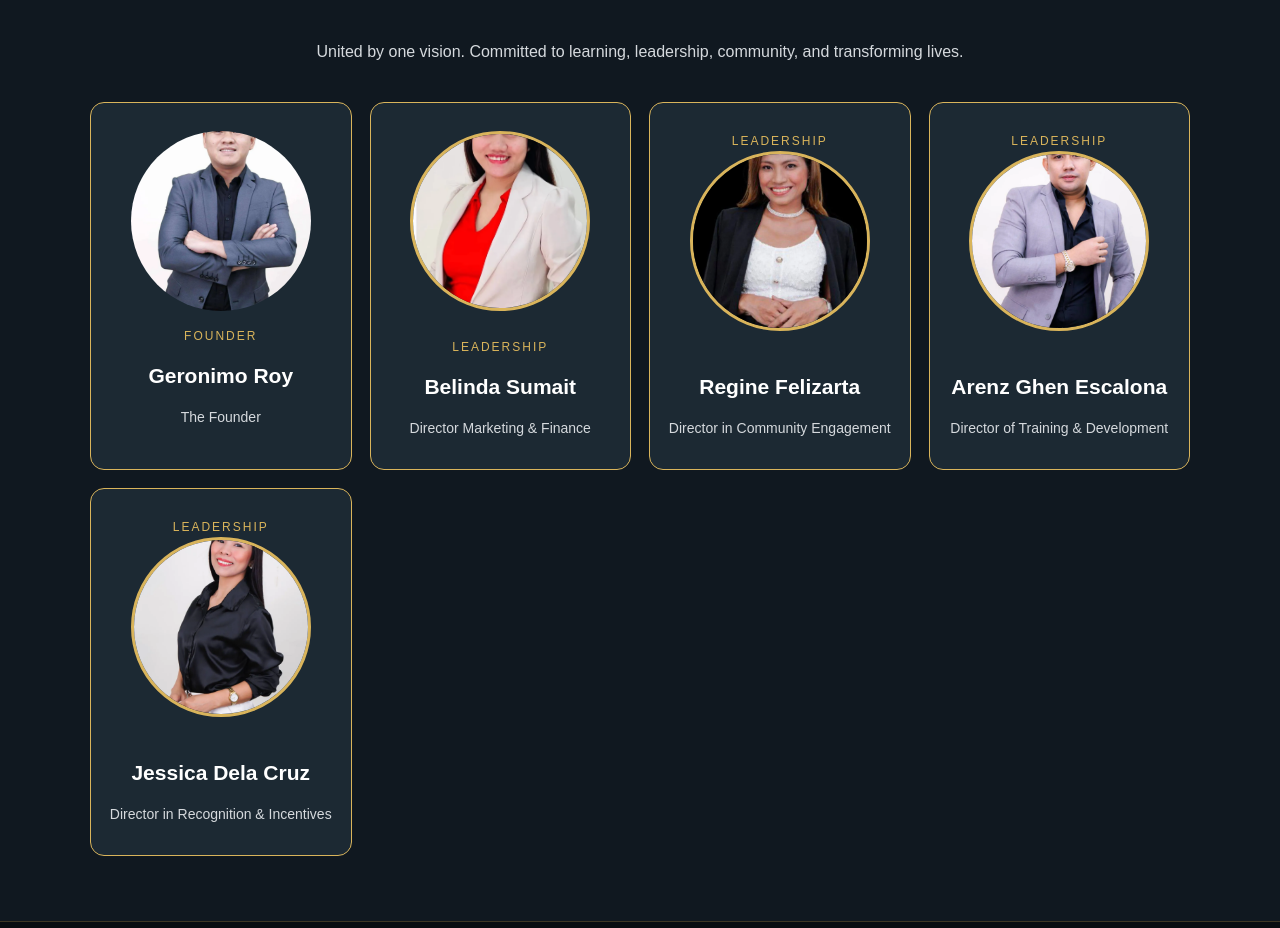
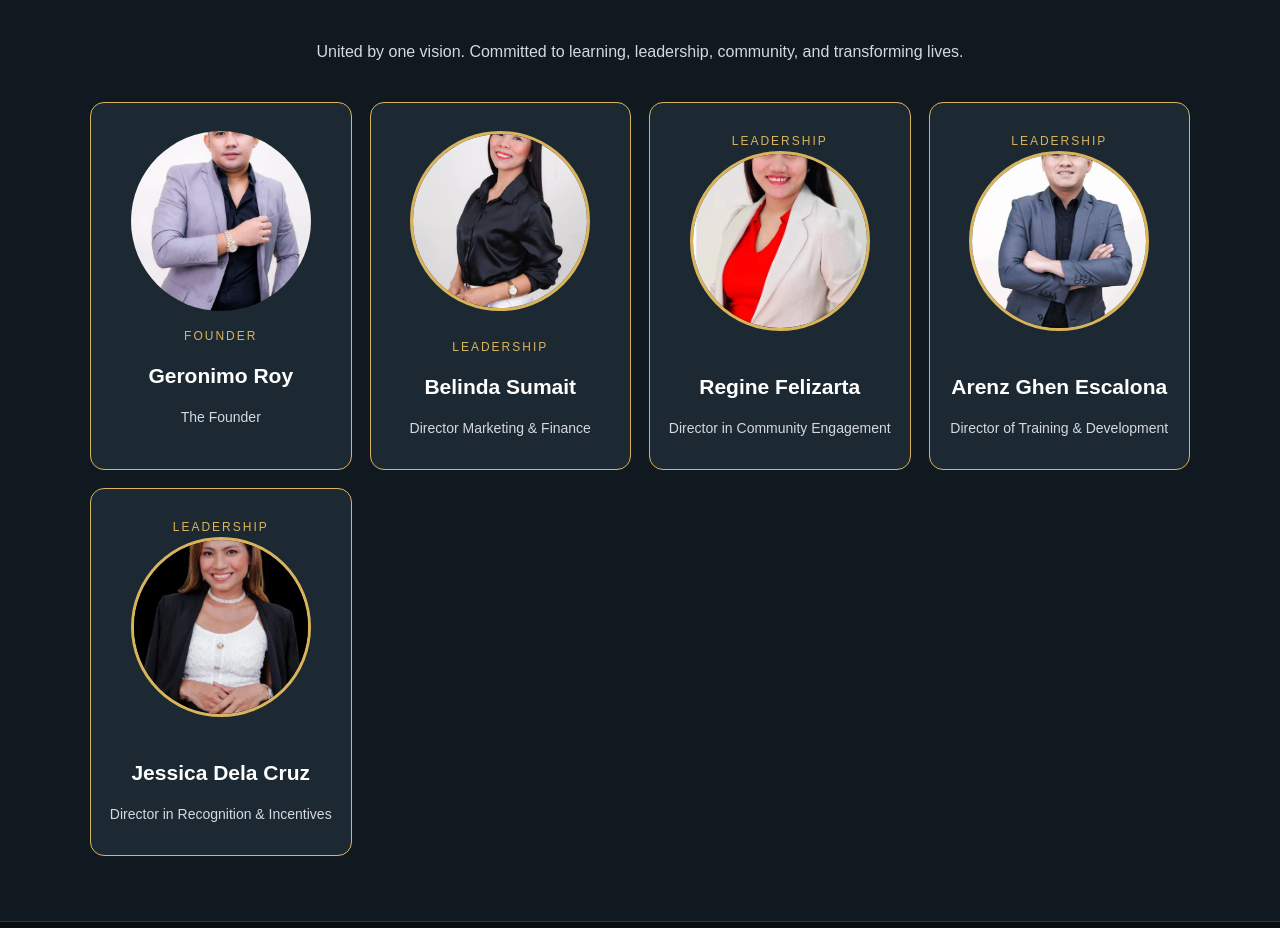
Before and after one commit to geronimoroy75-tech/mvp-club-official-website, a plain HTML site: page index.html in a window 1280 px wide. Shown: the part 4645-5573 px from the top of the page. Drawn offline with Linux system fonts and the light colour scheme.

Commit message:
Correct Leadership Profile Photos
Fix photo assignments for all five MVP Club Leaders.

```diff
--- a/index.html
+++ b/index.html
@@ -590,14 +590,14 @@ footer p {
     <div style="display:grid;grid-template-columns:repeat(auto-fit,minmax(220px,1fr));gap:18px;text-align:center;">
 
       <div style="background:#1C2933;border:1px solid #D9B45B;border-radius:14px;padding:28px 18px;">
-        <img src="IMG_9009.WEBP" alt="Geronimo Roy" style="width:100%;max-width:180px;height:180px;object-fit:cover;border-radius:50%;margin:0 auto 15px;display:block;">
+        <img src="IMG_9011.WEBP" alt="Geronimo Roy" style="width:100%;max-width:180px;height:180px;object-fit:cover;border-radius:50%;margin:0 auto 15px;display:block;">
         <div style="color:#D9B45B;font-size:12px;letter-spacing:2px;">FOUNDER</div>
         <h3 style="color:#ffffff;font-size:21px;margin:12px 0;">Geronimo Roy</h3>
         <p style="color:#d5d9dd;font-size:14px;">The Founder</p>
       </div>
 
       <div style="background:#1C2933;border:1px solid #D9B45B;border-radius:14px;padding:28px 18px;">
-        <img src="IMG_9013.WEBP" alt="Belinda Sumait" style="width:100%;max-width:180px;height:180px;object-fit:cover;border-radius:50%;border:3px solid #D9B45B;margin-bottom:18px;">
+        <img src="IMG_9012.WEBP" alt="Belinda Sumait" style="width:100%;max-width:180px;height:180px;object-fit:cover;border-radius:50%;border:3px solid #D9B45B;margin-bottom:18px;">
         <div style="color:#D9B45B;font-size:12px;letter-spacing:2px;">LEADERSHIP</div>
         <h3 style="color:#ffffff;font-size:21px;margin:12px 0;">Belinda Sumait</h3>
         <p style="color:#d5d9dd;font-size:14px;">Director Marketing &amp; Finance</p>
@@ -605,21 +605,21 @@ footer p {
 
       <div style="background:#1C2933;border:1px solid #D9B45B;border-radius:14px;padding:28px 18px;">
         <div style="color:#D9B45B;font-size:12px;letter-spacing:2px;">LEADERSHIP</div>
-        <img src="IMG_9010.WEBP" alt="Regine Felizarta" style="width:100%;max-width:180px;height:180px;object-fit:cover;border-radius:50%;border:3px solid #D9B45B;margin-bottom:18px;">
+        <img src="IMG_9013.WEBP" alt="Regine Felizarta" style="width:100%;max-width:180px;height:180px;object-fit:cover;border-radius:50%;border:3px solid #D9B45B;margin-bottom:18px;">
         <h3 style="color:#ffffff;font-size:21px;margin:12px 0;">Regine Felizarta</h3>
         <p style="color:#d5d9dd;font-size:14px;">Director in Community Engagement</p>
       </div>
 
       <div style="background:#1C2933;border:1px solid #D9B45B;border-radius:14px;padding:28px 18px;">
         <div style="color:#D9B45B;font-size:12px;letter-spacing:2px;">LEADERSHIP</div>
-        <img src="IMG_9011.WEBP" alt="Arenz Ghen Escalona" style="width:100%;max-width:180px;height:180px;object-fit:cover;border-radius:50%;border:3px solid #D9B45B;margin-bottom:18px;">
+        <img src="IMG_9009.WEBP" alt="Arenz Ghen Escalona" style="width:100%;max-width:180px;height:180px;object-fit:cover;border-radius:50%;border:3px solid #D9B45B;margin-bottom:18px;">
         <h3 style="color:#ffffff;font-size:21px;margin:12px 0;">Arenz Ghen Escalona</h3>
         <p style="color:#d5d9dd;font-size:14px;">Director of Training &amp; Development</p>
       </div>
 
       <div style="background:#1C2933;border:1px solid #D9B45B;border-radius:14px;padding:28px 18px;">
         <div style="color:#D9B45B;font-size:12px;letter-spacing:2px;">LEADERSHIP</div>
-        <img src="IMG_9012.WEBP" alt="Jessica Dela Cruz" style="width:100%;max-width:180px;height:180px;object-fit:cover;border-radius:50%;border:3px solid #D9B45B;margin-bottom:18px;">
+        <img src="IMG_9010.WEBP" alt="Jessica Dela Cruz" style="width:100%;max-width:180px;height:180px;object-fit:cover;border-radius:50%;border:3px solid #D9B45B;margin-bottom:18px;">
         <h3 style="color:#ffffff;font-size:21px;margin:12px 0;">Jessica Dela Cruz</h3>
         <p style="color:#d5d9dd;font-size:14px;">Director in Recognition &amp; Incentives</p>
       </div>
```
